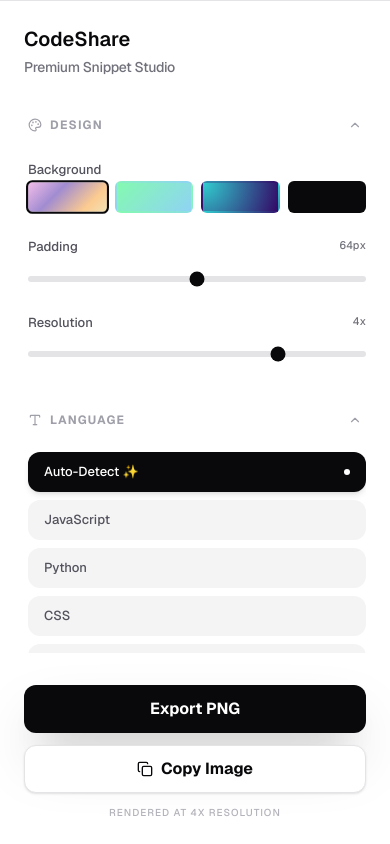
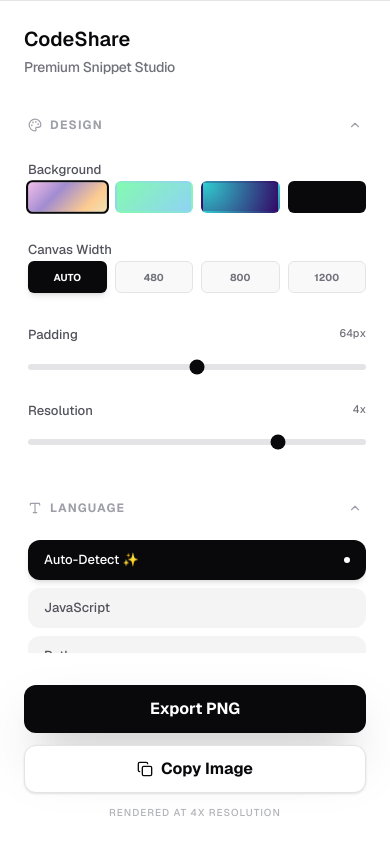
Before and after one commit to Dhaafin/code-share, a Next.js app: page / in a window 390 px wide. Built offline with nearby package versions, Linux system fonts and the light colour scheme.

Commit message:
feat: implement preset canvas width controls for responsive-free exports

```diff
--- a/src/components/CodeWindow.jsx
+++ b/src/components/CodeWindow.jsx
@@ -12,7 +12,8 @@
   background = "bg-mesh-1",
   glassmorphism = true,
   theme = "dark",
-  minHeight = "auto"
+  minHeight = "auto",
+  width = "auto"
 }) => {
   const [highlightedCode, setHighlightedCode] = useState("");
   const [displayLang, setDisplayLang] = useState(language);
@@ -53,8 +54,11 @@
 
   return (
     <div
-      className={`relative w-full flex items-stretch justify-center transition-all duration-300 ${background} rounded-xl overflow-hidden`}
-      style={{ padding: `min(${padding}px, 10vw)` }}
+      className={`relative mx-auto flex items-stretch justify-center transition-all duration-300 ${background} rounded-xl overflow-hidden`}
+      style={{
+        padding: `min(${padding}px, 10vw)`,
+        width: width === 'auto' ? 'max-content' : width
+      }}
     >
       <div
         className={`code-window-inner w-full min-h-[100px] border border-zinc-200/20 dark:border-white/20 shadow-premium rounded-[12px] md:rounded-[var(--radius-apple)] overflow-hidden flex flex-col flex-1 ${
--- a/src/components/Sidebar.jsx
+++ b/src/components/Sidebar.jsx
@@ -67,8 +67,27 @@
                     </div>
                   </div>
 
-                  {/* Layout */}
-                  <div className="space-y-2">
+                  {/* Layout Controls */}
+                  <div className="space-y-3">
+                    <span className="text-[13px] font-medium text-zinc-600 dark:text-zinc-400">Canvas Width</span>
+                    <div className="grid grid-cols-4 gap-2">
+                      {['auto', '480px', '800px', '1200px'].map((w) => (
+                        <button
+                          key={w}
+                          onClick={() => setSettings({ ...settings, width: w })}
+                          className={`h-8 rounded-md border text-[10px] font-bold uppercase transition-all flex items-center justify-center cursor-pointer ${
+                            (settings.width || 'auto') === w
+                              ? 'bg-zinc-950 text-white dark:bg-white dark:text-zinc-950 border-transparent shadow-md'
+                              : 'bg-zinc-100/50 text-zinc-500 border-zinc-200 dark:bg-zinc-800/50 dark:border-zinc-800 hover:bg-zinc-200 dark:hover:bg-zinc-700'
+                          }`}
+                        >
+                          {w === 'auto' ? 'Auto' : w.replace('px', '')}
+                        </button>
+                      ))}
+                    </div>
+                  </div>
+
+                  <div className="space-y-2 pt-2">
                     <div className="flex justify-between text-[13px] font-medium text-zinc-600 dark:text-zinc-400">
                       <span>Padding</span>
                       <span className="text-zinc-500 font-mono text-[11px]">{settings.padding}px</span>
```
